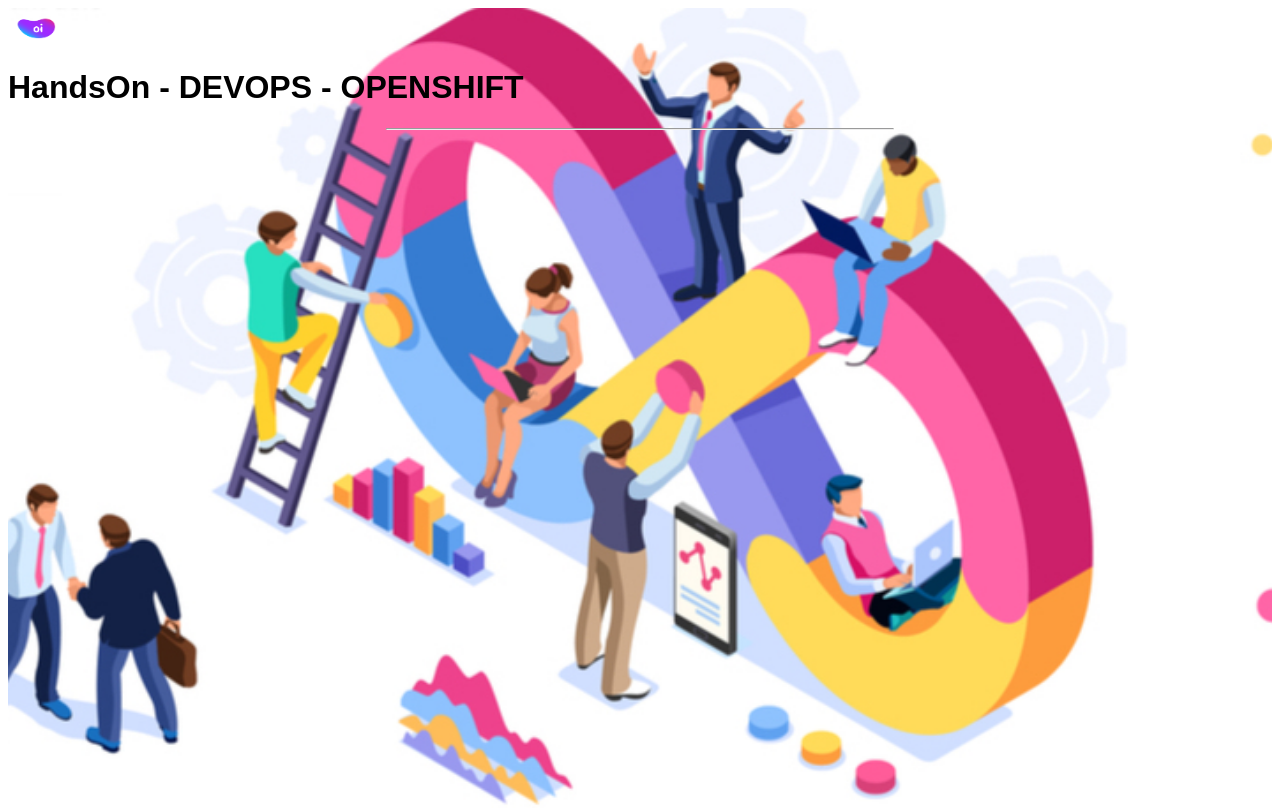
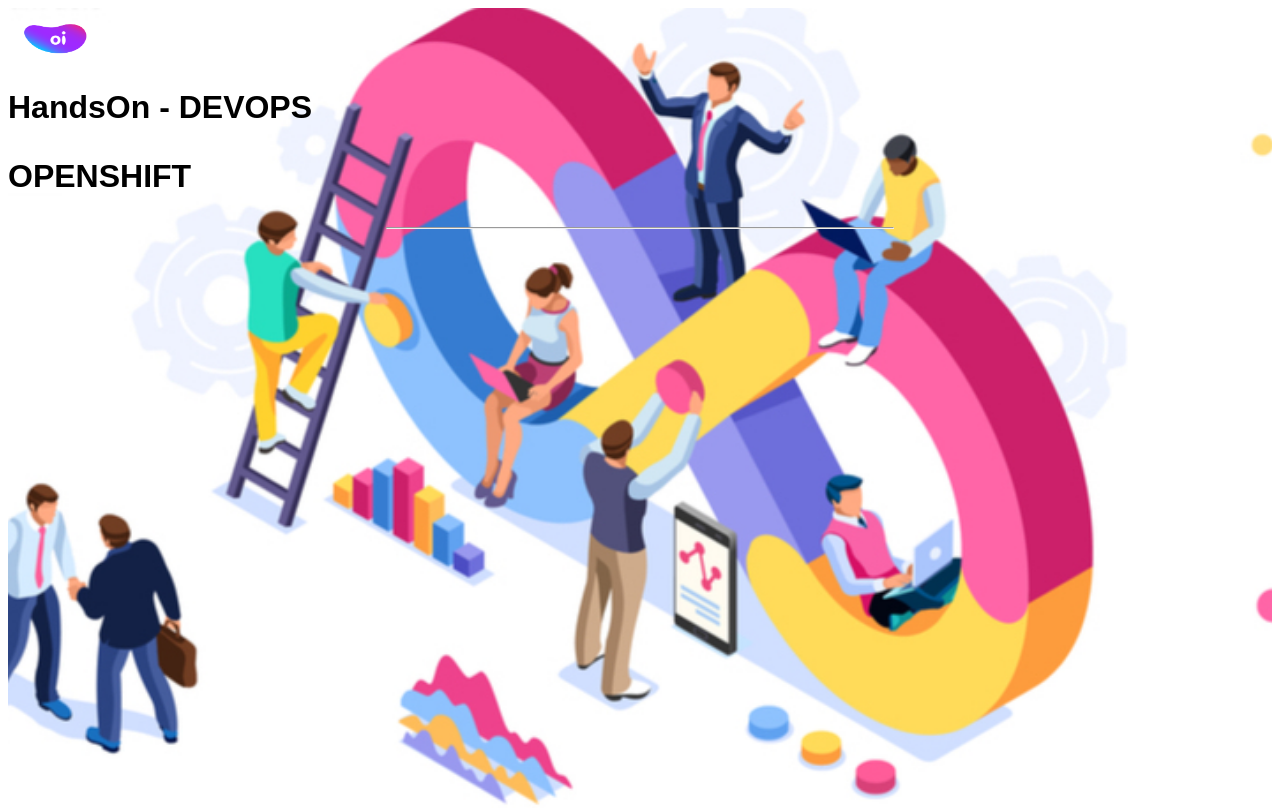
Before and after one commit to jenniemillard/handson, a PHP site: page / in a window 1280 px wide. Run offline with PHP 8.4, Linux system fonts and the light colour scheme.

Commit message:
Update index.php

```diff
--- a/index.php
+++ b/index.php
@@ -15,11 +15,11 @@
  <body>
  <div class="bgimg w3-display-container w3-animate-opacity w3-text-white">
   <div class="w3-display-topleft w3-padding-large w3-xlarge">
-    <img src="OIOI.0004.008.AF.160105.Logomarca_RGB_Roxo_7G.png" alt="some text" width=60 height=40>
+    <img src="OIOI.0004.008.AF.160105.Logomarca_RGB_Roxo_7G.png" alt="some text" width=100 height=60>
     </img>
   </div>
   <div class="w3-display-middle">
-    <h1 class="w3-jumbo w3-animate-top">HandsOn - DEVOPS - OPENSHIFT</h1>
+    <h1 class="w3-jumbo w3-animate-top">HandsOn - DEVOPS <p>OPENSHIFT</p></h1>
     <hr class="w3-border-grey" style="margin:auto;width:40%">
   </div>
   <div class="w3-display-bottomleft w3-padding-large">
```
